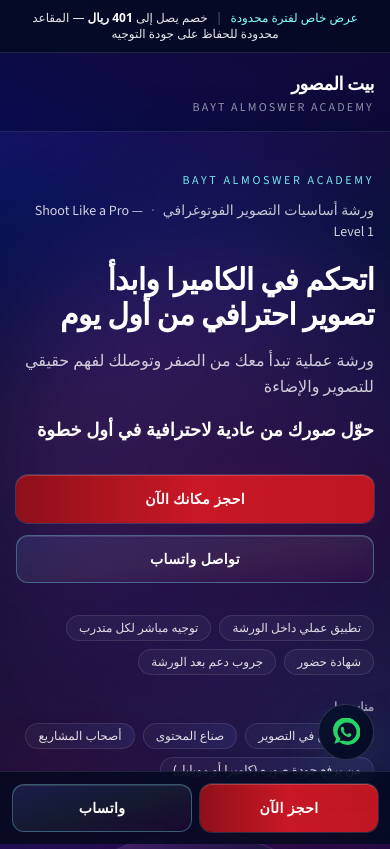
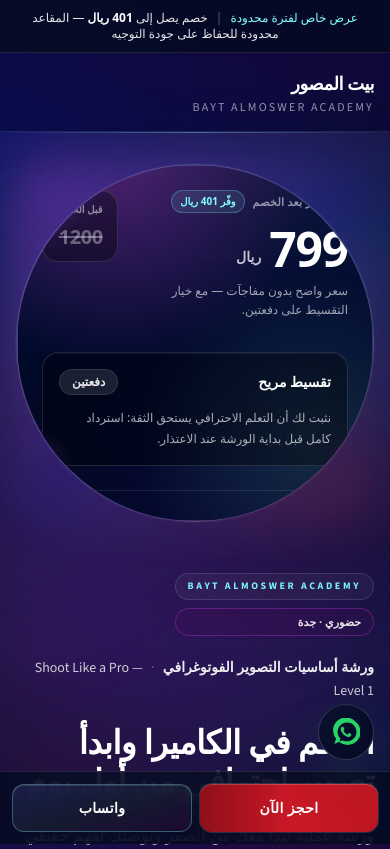
Before and after one commit to lmhmarket2006/lpbaisk, a Next.js app: page / in a window 390 px wide. Shown: the top 849 px of the page. Built offline with nearby package versions, Linux system fonts and the light colour scheme.

Commit message:
Revamp Hero component layout and styling for improved visual appeal. Updated background gradients, added new spotlight and vignette effects, and refined text elements for better readability. Enhanced button styles and adjusted spacing for a more cohesive design.

```diff
--- a/components/landing/Hero.tsx
+++ b/components/landing/Hero.tsx
@@ -5,47 +5,62 @@ import { CtaButton } from "./CtaButton";
 export function Hero() {
   return (
     <section
-      className="relative overflow-hidden pb-16 pt-10 sm:pb-20 sm:pt-14 lg:pb-24 lg:pt-16"
+      className="relative overflow-hidden pb-20 pt-8 sm:pb-24 sm:pt-12 lg:pb-28 lg:pt-16"
       aria-labelledby="hero-heading"
     >
-      <div className="pointer-events-none absolute inset-0 noise-overlay opacity-80" />
-      <div className="pointer-events-none absolute -start-32 top-24 h-[520px] w-[520px] rounded-full bg-gradient-to-br from-brand-magenta/25 via-brand-blue/20 to-transparent blur-3xl animate-drift" />
-      <div className="pointer-events-none absolute -end-40 bottom-0 h-[420px] w-[420px] rounded-full bg-gradient-to-tl from-brand-red/30 via-brand-purple/25 to-transparent blur-3xl" />
+      <div className="pointer-events-none absolute inset-0 hero-spotlight" />
+      <div className="pointer-events-none absolute inset-0 hero-vignette" />
+      <div className="pointer-events-none absolute inset-0 noise-overlay opacity-75" />
+      <div className="pointer-events-none absolute -start-36 top-16 h-[560px] w-[560px] rounded-full bg-gradient-to-br from-brand-magenta/28 via-brand-blue/22 to-transparent blur-3xl animate-drift" />
+      <div className="pointer-events-none absolute -end-44 bottom-[-6rem] h-[480px] w-[480px] rounded-full bg-gradient-to-tl from-brand-red/32 via-brand-plum/25 to-transparent blur-3xl" />
+      <div className="pointer-events-none absolute inset-x-0 top-0 h-px bg-gradient-to-l from-transparent via-brand-cyan/35 to-transparent" />
 
       <Container className="relative">
-        <div className="grid items-center gap-12 lg:grid-cols-12 lg:gap-10">
-          <div className="lg:col-span-7">
-            <p className="animate-fade-up font-en text-xs font-medium uppercase tracking-[0.22em] text-brand-cyan/90 sm:text-sm">
-              BAYT ALMOSWER ACADEMY
-            </p>
-            <p className="animate-fade-up animate-delay-1 mt-3 text-sm text-white/75 sm:text-base">
-              ورشة أساسيات التصوير الفوتوغرافي
-              <span className="mx-2 text-white/35">·</span>
-              <span className="font-en text-white/80">Shoot Like a Pro — Level 1</span>
+        <div className="grid items-start gap-12 lg:grid-cols-12 lg:items-center lg:gap-12">
+          <div className="order-2 lg:order-1 lg:col-span-7">
+            <div className="inline-flex animate-fade-up flex-col gap-2 sm:flex-row sm:items-center sm:gap-3">
+              <span className="inline-flex w-fit items-center rounded-full border border-white/12 bg-white/[0.04] px-3 py-1 font-en text-[10px] font-semibold uppercase tracking-[0.26em] text-brand-cyan/95 sm:text-xs">
+                BAYT ALMOSWER ACADEMY
+              </span>
+              <span className="hidden h-4 w-px bg-white/15 sm:block" aria-hidden="true" />
+              <span className="rounded-full border border-brand-magenta/25 bg-brand-purple/15 px-3 py-1 text-[11px] font-semibold text-white/90 sm:text-xs">
+                حضوري · جدة
+              </span>
+            </div>
+
+            <p className="animate-fade-up animate-delay-1 mt-5 text-sm leading-relaxed text-white/78 sm:text-base">
+              <span className="font-semibold text-white/92">
+                ورشة أساسيات التصوير الفوتوغرافي
+              </span>
+              <span className="mx-2 text-white/30">·</span>
+              <span className="font-en text-white/78">Shoot Like a Pro — Level 1</span>
             </p>
 
             <h1
               id="hero-heading"
-              className="animate-fade-up animate-delay-2 mt-5 text-balance text-3xl font-bold leading-[1.15] tracking-tight text-white sm:text-4xl lg:text-[2.65rem] lg:leading-[1.12]"
+              className="animate-fade-up animate-delay-2 mt-5 text-balance text-[2.05rem] font-extrabold leading-[1.18] tracking-[-0.02em] text-white drop-shadow-[0_18px_55px_rgba(0,0,0,0.35)] sm:text-5xl sm:leading-[1.14] lg:text-[2.85rem] lg:leading-[1.12]"
             >
               اتحكم في الكاميرا وابدأ تصوير احترافي من أول يوم
             </h1>
 
-            <p className="animate-fade-up animate-delay-3 mt-4 max-w-xl text-pretty text-base leading-relaxed text-white/78 sm:text-lg">
+            <p className="animate-fade-up animate-delay-3 mt-5 max-w-xl text-pretty text-base leading-[1.75] text-white/76 sm:text-lg sm:leading-[1.8]">
               ورشة عملية تبدأ معك من الصفر وتوصلك لفهم حقيقي للتصوير والإضاءة
             </p>
 
-            <p className="animate-fade-up animate-delay-3 mt-4 text-lg font-semibold text-white sm:text-xl">
-              حوّل صورك من عادية لاحترافية في أول خطوة
-            </p>
+            <div className="animate-fade-up animate-delay-3 mt-5 max-w-xl rounded-2xl border border-white/10 bg-gradient-to-br from-white/[0.06] via-transparent to-brand-blue/10 p-4 sm:p-5">
+              <p className="text-base font-bold leading-snug text-white sm:text-lg">
+                حوّل صورك من عادية لاحترافية في أول خطوة
+              </p>
+            </div>
 
-            <div className="animate-fade-up animate-delay-4 mt-8 flex flex-col gap-3 sm:flex-row sm:items-center">
+            <div className="animate-fade-up animate-delay-4 mt-9 flex flex-col gap-3 sm:flex-row sm:items-stretch">
               <CtaButton
                 href={whatsappLink(WA_MESSAGES.book)}
                 target="_blank"
                 rel="noopener noreferrer"
                 variant="primary"
-                className="w-full sm:w-auto"
+                size="prominent"
+                className="w-full sm:w-auto sm:min-w-[220px]"
                 aria-label="احجز مكانك عبر واتساب"
               >
                 احجز مكانك الآن
@@ -55,14 +70,15 @@ export function Hero() {
                 target="_blank"
                 rel="noopener noreferrer"
                 variant="secondary"
-                className="w-full sm:w-auto"
+                size="prominent"
+                className="w-full sm:w-auto sm:min-w-[200px]"
                 aria-label="تواصل عبر واتساب"
               >
                 تواصل واتساب
               </CtaButton>
             </div>
 
-            <div className="mt-8 flex flex-wrap gap-2">
+            <div className="mt-9 flex flex-wrap gap-2">
               {[
                 "تطبيق عملي داخل الورشة",
                 "توجيه مباشر لكل متدرب",
@@ -71,16 +87,18 @@ export function Hero() {
               ].map((label) => (
                 <span
                   key={label}
-                  className="rounded-full border border-white/10 bg-white/[0.04] px-3 py-1 text-xs text-white/85 sm:text-sm"
+                  className="rounded-full border border-white/10 bg-white/[0.035] px-3.5 py-1.5 text-xs leading-relaxed text-white/88 sm:text-sm"
                 >
                   {label}
                 </span>
               ))}
             </div>
 
-            <div className="mt-6">
-              <p className="text-xs font-semibold text-white/55">مناسبة لـ</p>
-              <div className="mt-2 flex flex-wrap gap-2">
+            <div className="mt-7">
+              <p className="text-xs font-semibold tracking-wide text-white/50">
+                مناسبة لـ
+              </p>
+              <div className="mt-2.5 flex flex-wrap gap-2">
                 {[
                   "المبتدئين في التصوير",
                   "صناع المحتوى",
@@ -89,7 +107,7 @@ export function Hero() {
                 ].map((label) => (
                   <span
                     key={label}
-                    className="rounded-full border border-white/10 bg-gradient-to-l from-brand-indigo/25 to-white/[0.03] px-3 py-1 text-xs text-white/85 sm:text-sm"
+                    className="rounded-full border border-white/10 bg-gradient-to-l from-brand-indigo/28 to-white/[0.03] px-3.5 py-1.5 text-xs leading-relaxed text-white/86 sm:text-sm"
                   >
                     {label}
                   </span>
@@ -98,66 +116,83 @@ export function Hero() {
             </div>
           </div>
 
-          <div className="relative lg:col-span-5">
+          <div className="order-1 lg:order-2 lg:col-span-5">
             <div className="relative mx-auto max-w-md lg:max-w-none">
-              <div className="lens-ring relative aspect-square max-w-md overflow-hidden rounded-[2rem] bg-gradient-to-br from-white/[0.07] to-transparent p-[1px] shadow-[var(--shadow-glow-magenta),var(--shadow-glow-blue)] lg:mx-0">
-                <div className="relative flex h-full w-full flex-col justify-between overflow-hidden rounded-[1.95rem] bg-gradient-to-b from-surface-2/90 to-brand-navy p-6 sm:p-8">
-                  <div className="pointer-events-none absolute inset-0 bg-[radial-gradient(circle_at_30%_0%,rgba(251,66,253,0.22),transparent_45%),radial-gradient(circle_at_80%_80%,rgba(129,255,254,0.12),transparent_40%)]" />
+              <div className="pointer-events-none absolute -inset-1 rounded-[2.1rem] bg-gradient-to-br from-brand-magenta/35 via-brand-blue/25 to-brand-red/25 opacity-80 blur-xl" />
+              <div className="lens-ring relative aspect-square max-w-md overflow-hidden rounded-[2rem] bg-gradient-to-br from-white/[0.1] to-transparent p-px shadow-[var(--shadow-glow-magenta),var(--shadow-glow-blue),var(--shadow-glow-plum)] lg:mx-0">
+                <div className="relative flex h-full w-full flex-col justify-between overflow-hidden rounded-[1.95rem] bg-gradient-to-b from-surface-2/95 via-brand-navy to-[#020616] p-6 sm:p-8">
+                  <div className="pointer-events-none absolute inset-0 bg-[radial-gradient(circle_at_28%_0%,rgba(251,66,253,0.26),transparent_46%),radial-gradient(circle_at_82%_78%,rgba(129,255,254,0.14),transparent_42%),radial-gradient(circle_at_50%_120%,rgba(19,25,180,0.22),transparent_55%)]" />
 
                   <div className="relative flex items-start justify-between gap-4">
-                    <div>
-                      <p className="text-xs text-white/60">الاستثمار بعد الخصم</p>
-                      <div className="mt-2 flex items-end gap-2">
-                        <p className="text-4xl font-bold tracking-tight text-white sm:text-5xl">
+                    <div className="min-w-0">
+                      <div className="flex flex-wrap items-center gap-2">
+                        <p className="text-[11px] font-semibold uppercase tracking-wide text-white/55 sm:text-xs">
+                          الاستثمار بعد الخصم
+                        </p>
+                        <span className="rounded-full border border-brand-cyan/25 bg-brand-cyan/10 px-2 py-0.5 text-[10px] font-bold text-brand-cyan sm:text-[11px]">
+                          وفّر 401 ريال
+                        </span>
+                      </div>
+                      <div className="mt-3 flex items-end gap-2">
+                        <p className="text-5xl font-extrabold tracking-tight text-white tabular-nums sm:text-6xl sm:leading-none">
                           799
                         </p>
-                        <span className="pb-1 text-sm text-white/70">ريال</span>
+                        <span className="pb-1.5 text-sm font-semibold text-white/75">
+                          ريال
+                        </span>
                       </div>
-                      <p className="mt-2 text-sm text-brand-cyan/90">
-                        وفّر <span className="font-semibold">401 ريال</span>
+                      <p className="mt-2 text-xs leading-relaxed text-white/62 sm:text-sm">
+                        سعر واضح بدون مفاجآت — مع خيار التقسيط على دفعتين.
                       </p>
                     </div>
-                    <div className="rounded-2xl border border-white/10 bg-black/25 px-3 py-2 text-start backdrop-blur">
-                      <p className="text-[11px] text-white/55">قبل الخصم</p>
-                      <p className="text-lg font-semibold text-white/45 line-through">
+                    <div className="shrink-0 rounded-2xl border border-white/12 bg-black/35 px-3.5 py-2.5 text-start shadow-[inset_0_1px_0_rgba(255,255,255,0.08)] backdrop-blur">
+                      <p className="text-[10px] font-semibold text-white/50 sm:text-[11px]">
+                        قبل الخصم
+                      </p>
+                      <p className="mt-1 text-xl font-bold tracking-tight text-white/35 line-through tabular-nums sm:text-2xl">
                         1200
                       </p>
                     </div>
                   </div>
 
-                  <div className="relative mt-8 space-y-3 rounded-2xl border border-white/10 bg-black/30 p-4 backdrop-blur">
+                  <div className="relative mt-8 space-y-3 rounded-2xl border border-white/12 bg-black/35 p-4 shadow-[inset_0_1px_0_rgba(255,255,255,0.06)] backdrop-blur sm:p-5">
                     <div className="flex items-center justify-between gap-3">
-                      <p className="text-sm font-medium text-white">
+                      <p className="text-sm font-semibold text-white">
                         تقسيط مريح
                       </p>
-                      <span className="rounded-full bg-white/10 px-2.5 py-1 text-xs text-white/80">
+                      <span className="rounded-full border border-white/10 bg-white/10 px-3 py-1 text-xs font-semibold text-white/90">
                         دفعتين
                       </span>
                     </div>
-                    <p className="text-xs leading-relaxed text-white/65">
+                    <p className="text-xs leading-[1.75] text-white/66 sm:text-[13px]">
                       نثبت لك أن التعلم الاحترافي يستحق الثقة: استرداد كامل قبل
                       بداية الورشة عند الاعتذار.
                     </p>
                   </div>
 
-                  <div className="relative mt-6 flex items-center justify-between gap-3">
+                  <div className="relative mt-6 flex items-center justify-between gap-3 border-t border-white/10 pt-5">
                     <div>
-                      <p className="text-xs text-white/55">الموقع</p>
-                      <p className="text-sm font-semibold text-white">
+                      <p className="text-[11px] font-semibold text-white/50">
+                        الموقع
+                      </p>
+                      <p className="mt-1 text-sm font-bold text-white sm:text-base">
                         جدة — مقر الأكاديمية
                       </p>
                     </div>
-                    <div className="h-12 w-12 rounded-full border border-white/15 bg-gradient-to-br from-brand-cyan/25 to-brand-magenta/20 shadow-[0_0_30px_-8px_rgba(129,255,254,0.55)]" />
+                    <div
+                      className="h-12 w-12 shrink-0 rounded-full border border-white/15 bg-gradient-to-br from-brand-cyan/30 to-brand-magenta/25 shadow-[0_0_34px_-6px_rgba(129,255,254,0.55)]"
+                      aria-hidden="true"
+                    />
                   </div>
                 </div>
               </div>
 
               <div
-                className="pointer-events-none absolute -bottom-6 -start-6 hidden h-28 w-28 rounded-full border border-white/10 lg:block"
+                className="pointer-events-none absolute -bottom-7 -start-7 hidden h-32 w-32 rounded-full border border-white/10 lg:block"
                 aria-hidden="true"
               />
               <div
-                className="pointer-events-none absolute -top-8 -end-10 hidden h-36 w-36 rounded-full border border-white/10 lg:block"
+                className="pointer-events-none absolute -top-10 -end-12 hidden h-40 w-40 rounded-full border border-white/10 lg:block"
                 aria-hidden="true"
               />
             </div>
--- a/components/landing/PricingSection.tsx
+++ b/components/landing/PricingSection.tsx
@@ -10,72 +10,105 @@ export function PricingSection() {
       aria-labelledby="pricing-heading"
     >
       <Container>
-        <div className="relative overflow-hidden rounded-[2rem] border border-white/10 bg-gradient-to-b from-white/[0.06] to-transparent p-8 sm:p-10">
-          <div className="pointer-events-none absolute inset-0 bg-[radial-gradient(circle_at_20%_0%,rgba(251,66,253,0.18),transparent_45%),radial-gradient(circle_at_90%_30%,rgba(19,25,180,0.22),transparent_45%)]" />
+        <div className="relative overflow-hidden rounded-[2rem] p-px shadow-[var(--shadow-glow-magenta),var(--shadow-glow-blue)]">
+          <div className="pointer-events-none absolute inset-0 rounded-[2rem] bg-gradient-to-br from-brand-magenta/45 via-brand-blue/35 to-brand-red/35 opacity-90" />
+          <div className="relative overflow-hidden rounded-[1.97rem] border border-white/10 bg-gradient-to-b from-[#070f2e] via-brand-navy to-[#020616]">
+            <div className="pointer-events-none absolute inset-0 bg-[radial-gradient(circle_at_18%_0%,rgba(251,66,253,0.2),transparent_46%),radial-gradient(circle_at_92%_18%,rgba(19,25,180,0.28),transparent_48%),radial-gradient(circle_at_50%_120%,rgba(190,22,34,0.16),transparent_55%)]" />
+            <div className="pointer-events-none absolute inset-x-10 top-0 h-px bg-gradient-to-l from-transparent via-brand-cyan/35 to-transparent" />
 
-          <div className="relative grid gap-10 lg:grid-cols-12 lg:items-center">
-            <div className="lg:col-span-6">
-              <p className="text-sm font-semibold text-brand-cyan">العرض</p>
+            <div className="relative px-6 py-10 sm:px-10 sm:py-12">
+              <div className="flex flex-col gap-10 lg:flex-row lg:items-start lg:justify-between lg:gap-14">
+                <div className="min-w-0 flex-1">
+                  <p className="text-sm font-bold text-brand-cyan">العرض</p>
                   <h2
                     id="pricing-heading"
-                className="mt-3 text-2xl font-bold tracking-tight text-white sm:text-3xl"
+                    className="mt-3 max-w-xl text-2xl font-extrabold leading-snug tracking-tight text-white sm:text-3xl sm:leading-tight"
                   >
                     استثمار واضح — وقيمة تتجاوز السعر بأشهر من التجربة العشوائية
                   </h2>
 
-              <div className="mt-8 flex flex-wrap items-end gap-4">
+                  <div className="mt-10 rounded-3xl border border-white/12 bg-black/30 p-6 shadow-[inset_0_1px_0_rgba(255,255,255,0.08)] backdrop-blur sm:p-8">
+                    <div className="flex flex-col gap-8 sm:flex-row sm:items-end sm:justify-between">
                       <div>
-                  <p className="text-xs text-white/55">السعر بعد الخصم</p>
-                  <div className="mt-2 flex items-end gap-2">
-                    <p className="text-5xl font-bold tracking-tight text-white sm:text-6xl">
+                        <p className="text-xs font-semibold uppercase tracking-wide text-white/55">
+                          السعر بعد الخصم
+                        </p>
+                        <div className="mt-3 flex flex-wrap items-end gap-3">
+                          <div className="flex items-end gap-2">
+                            <p className="text-6xl font-extrabold leading-none tracking-tight text-white tabular-nums sm:text-7xl">
                               799
                             </p>
-                    <span className="pb-2 text-base text-white/70">ريال</span>
+                            <span className="pb-2 text-lg font-bold text-white/75">
+                              ريال
+                            </span>
+                          </div>
+                          <span className="mb-2 inline-flex items-center rounded-full border border-brand-cyan/30 bg-brand-cyan/10 px-3 py-1 text-xs font-extrabold text-brand-cyan sm:text-sm">
+                            وفّر 401 ريال
+                          </span>
                         </div>
                       </div>
-                <div className="rounded-2xl border border-white/10 bg-black/25 px-4 py-3 backdrop-blur">
-                  <p className="text-xs text-white/55">قبل الخصم</p>
-                  <p className="text-2xl font-semibold text-white/40 line-through">
+
+                      <div className="rounded-2xl border border-white/12 bg-white/[0.04] px-5 py-4 sm:text-start">
+                        <p className="text-[11px] font-semibold text-white/50">
+                          قبل الخصم
+                        </p>
+                        <p className="mt-1 text-3xl font-extrabold tracking-tight text-white/35 line-through tabular-nums sm:text-4xl">
                           1200
                         </p>
-                  <p className="mt-1 text-sm font-semibold text-brand-cyan">
-                    وفّر 401 ريال
+                        <p className="mt-2 text-xs leading-relaxed text-white/60">
+                          خصم مباشر على الاستثمار الكامل للورشة.
                         </p>
                       </div>
                     </div>
 
-              <div className="mt-6 flex flex-col gap-3 sm:flex-row sm:items-center">
-                <div className="inline-flex items-center gap-2 rounded-full border border-white/10 bg-white/[0.04] px-4 py-2 text-sm text-white/80">
+                    <div className="mt-8 grid gap-3 sm:grid-cols-2">
+                      <div className="flex items-start gap-3 rounded-2xl border border-white/10 bg-white/[0.03] p-4">
                         <span
-                    className="inline-flex h-2 w-2 rounded-full bg-brand-cyan shadow-[0_0_18px_rgba(129,255,254,0.65)]"
+                          className="mt-1 inline-flex h-2.5 w-2.5 shrink-0 rounded-full bg-brand-cyan shadow-[0_0_18px_rgba(129,255,254,0.65)]"
                           aria-hidden="true"
                         />
-                  تقسيط متاح على دفعتين
+                        <div>
+                          <p className="text-sm font-bold text-white">
+                            تقسيط على دفعتين
+                          </p>
+                          <p className="mt-1 text-xs leading-relaxed text-white/62">
+                            مرونة دفع تناسبك دون إرهاق.
+                          </p>
                         </div>
-                <div className="inline-flex items-center gap-2 rounded-full border border-white/10 bg-white/[0.04] px-4 py-2 text-sm text-white/80">
+                      </div>
+                      <div className="flex items-start gap-3 rounded-2xl border border-white/10 bg-white/[0.03] p-4">
                         <span
-                    className="inline-flex h-2 w-2 rounded-full bg-brand-magenta shadow-[0_0_18px_rgba(251,66,253,0.55)]"
+                          className="mt-1 inline-flex h-2.5 w-2.5 shrink-0 rounded-full bg-brand-magenta shadow-[0_0_18px_rgba(251,66,253,0.55)]"
                           aria-hidden="true"
                         />
-                  استرداد كامل قبل بداية الورشة عند الاعتذار
+                        <div>
+                          <p className="text-sm font-bold text-white">
+                            استرداد كامل قبل البداية
+                          </p>
+                          <p className="mt-1 text-xs leading-relaxed text-white/62">
+                            عند الاعتذار قبل انطلاق الورشة.
+                          </p>
+                        </div>
+                      </div>
                     </div>
                   </div>
                 </div>
 
-            <div className="lg:col-span-6">
-              <div className="rounded-2xl border border-white/10 bg-black/25 p-6 backdrop-blur">
-                <p className="text-sm leading-relaxed text-white/75">
+                <div className="w-full shrink-0 lg:w-[380px]">
+                  <div className="rounded-2xl border border-white/12 bg-black/35 p-6 shadow-[inset_0_1px_0_rgba(255,255,255,0.08)] backdrop-blur sm:p-7">
+                    <p className="text-sm font-semibold leading-relaxed text-white/82">
                       نُبقي تجربة الحجز بسيطة: تواصل مباشر عبر واتساب، نجيب على
                       استفساراتك، ونؤكد مقعدك بسرعة — بدون تعقيد.
                     </p>
 
-                <div className="mt-6 flex flex-col gap-3 sm:flex-row">
+                    <div className="mt-6 flex flex-col gap-3">
                       <CtaButton
                         href={whatsappLink(WA_MESSAGES.book)}
                         target="_blank"
                         rel="noopener noreferrer"
                         variant="primary"
-                    className="w-full sm:flex-1"
+                        size="prominent"
+                        className="w-full"
                         aria-label="احجز مكانك عبر واتساب"
                       >
                         احجز مكانك الآن
@@ -85,18 +118,21 @@ export function PricingSection() {
                         target="_blank"
                         rel="noopener noreferrer"
                         variant="secondary"
-                    className="w-full sm:flex-1"
+                        size="prominent"
+                        className="w-full"
                         aria-label="تواصل عبر واتساب"
                       >
                         تواصل واتساب
                       </CtaButton>
                     </div>
 
-                <p className="mt-4 text-xs leading-relaxed text-white/55">
-                  ملاحظة أخلاقية: المقاعد محدودة لضمان جودة التوجيه — لكننا لا
-                  نستخدم ضغطًا مزيفًا. إذا كانت الورشة مناسبة لك، القرار يجب أن
-                  يكون واثقًا… لا مستعجلًا.
+                    <p className="mt-5 text-xs leading-[1.75] text-white/52">
+                      ملاحظة أخلاقية: المقاعد محدودة لضمان جودة التوجيه — دون ضغط
+                      مزيف. إذا كانت الورشة مناسبة لك، نريد قرارًا واثقًا… لا
+                      مستعجلًا.
                     </p>
+                  </div>
+                </div>
               </div>
             </div>
           </div>
```
Lines whose indentation alone changed are shown as unchanged.
